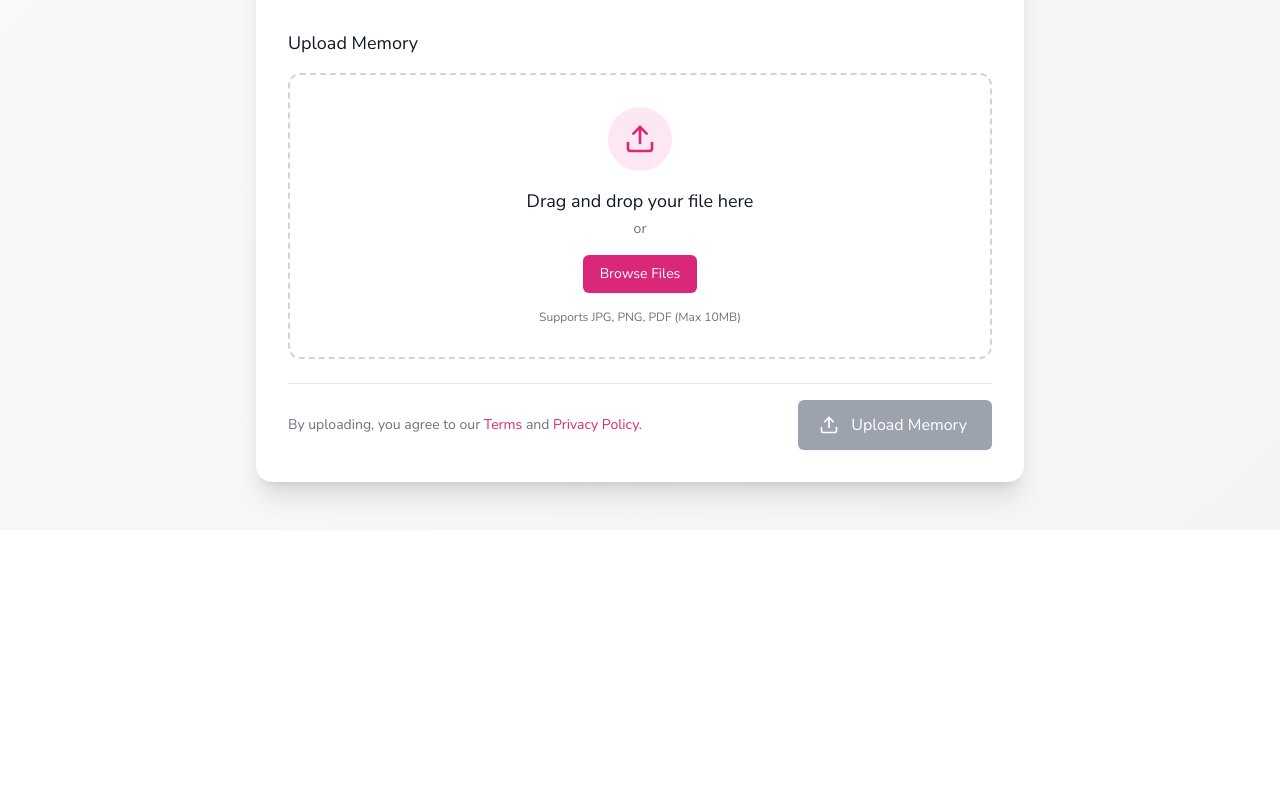
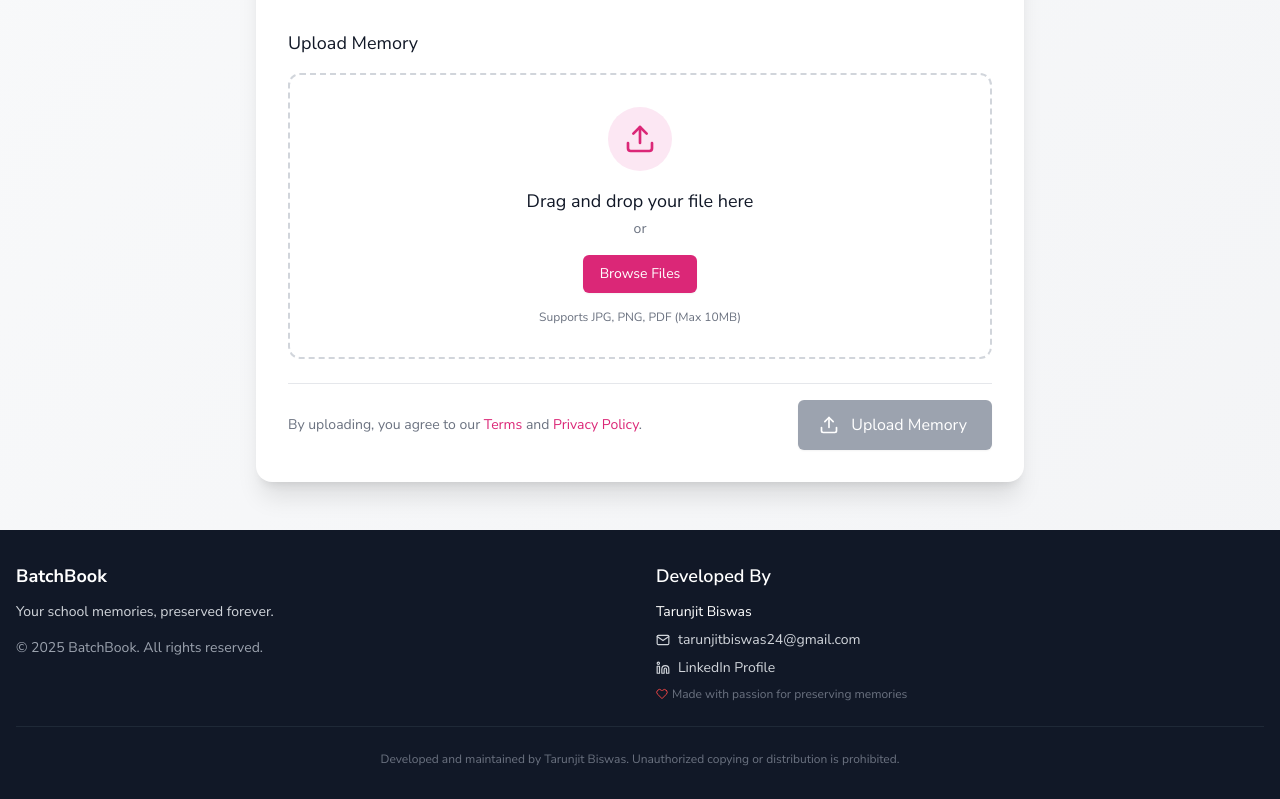
Before and after one commit to Tarunjit45/BatchBook, a Next.js app: page /upload in a window 1280 px wide. Shown: the part 663-1462 px from the top of the page. Before the commit the page ends 1193 px from the top, so only its background shows below. Built offline with nearby package versions, Linux system fonts and the light colour scheme; no server answers.

Commit message:
Add copyright info, developer credits, and footer to all pages

```diff
--- /dev/null
+++ b/components/Footer.tsx
@@ -0,0 +1,67 @@
+import { FiMail, FiLinkedin, FiHeart } from 'react-icons/fi';
+
+export default function Footer() {
+  const currentYear = new Date().getFullYear();
+
+  return (
+    <footer className="bg-gray-900 text-gray-300 mt-auto">
+      <div className="container mx-auto px-4 py-8">
+        <div className="grid grid-cols-1 md:grid-cols-2 gap-8">
+          {/* Left Section - Copyright */}
+          <div>
+            <h3 className="text-white font-bold text-lg mb-3">BatchBook</h3>
+            <p className="text-sm mb-4">
+              Your school memories, preserved forever.
+            </p>
+            <p className="text-sm text-gray-400">
+              © {currentYear} BatchBook. All rights reserved.
+            </p>
+          </div>
+
+          {/* Right Section - Developer Info */}
+          <div>
+            <h3 className="text-white font-semibold text-lg mb-3">Developed By</h3>
+            <div className="space-y-2">
+              <p className="text-sm">
+                <span className="text-white font-medium">Tarunjit Biswas</span>
+              </p>
+              <div className="flex items-center space-x-4">
+                <a
+                  href="mailto:tarunjitbiswas24@gmail.com"
+                  className="flex items-center text-sm hover:text-primary-400 transition-colors"
+                  target="_blank"
+                  rel="noopener noreferrer"
+                >
+                  <FiMail className="mr-2" />
+                  tarunjitbiswas24@gmail.com
+                </a>
+              </div>
+              <div className="flex items-center space-x-4">
+                <a
+                  href="https://www.linkedin.com/in/tarunjit-biswas-a5248131b/"
+                  className="flex items-center text-sm hover:text-primary-400 transition-colors"
+                  target="_blank"
+                  rel="noopener noreferrer"
+                >
+                  <FiLinkedin className="mr-2" />
+                  LinkedIn Profile
+                </a>
+              </div>
+              <p className="text-xs text-gray-500 mt-4 flex items-center">
+                <FiHeart className="mr-1 text-red-500" />
+                Made with passion for preserving memories
+              </p>
+            </div>
+          </div>
+        </div>
+
+        {/* Bottom Bar */}
+        <div className="border-t border-gray-800 mt-6 pt-6 text-center">
+          <p className="text-xs text-gray-500">
+            Developed and maintained by Tarunjit Biswas. Unauthorized copying or distribution is prohibited.
+          </p>
+        </div>
+      </div>
+    </footer>
+  );
+}
--- a/pages/about.tsx
+++ b/pages/about.tsx
@@ -1,5 +1,7 @@
 import Head from 'next/head';
 import Header from '@/components/Header';
+import Footer from '@/components/Footer';
+import { FiMail, FiLinkedin } from 'react-icons/fi';
 
 export default function About() {
   return (
@@ -36,14 +38,58 @@
               <li>Secure and private storage options</li>
             </ul>
 
-            <h2 className="text-2xl font-semibold text-primary-700 mt-8 mb-4">Contact Us</h2>
-            <p className="text-gray-700">
-              Have questions or feedback? We'd love to hear from you!<br />
-              Email us at: <a href="mailto:contact@batchbook.app" className="text-primary-600 hover:underline">contact@batchbook.app</a>
-            </p>
+            <h2 className="text-2xl font-semibold text-primary-700 mt-8 mb-4">Credits</h2>
+            <div className="bg-gradient-to-r from-primary-50 to-blue-50 rounded-lg p-6 mb-6">
+              <h3 className="text-lg font-semibold text-primary-800 mb-3">Special Thanks</h3>
+              <p className="text-gray-700 mb-2">
+                This project was inspired and guided by <span className="font-semibold text-primary-700">Prof. Parag Chatterjee</span>,
+                whose vision and mentorship made BatchBook possible.
+              </p>
+              <p className="text-sm text-gray-600 italic">
+                Thank you for encouraging innovation and providing the idea to preserve memories digitally.
+              </p>
+            </div>
+
+            <h2 className="text-2xl font-semibold text-primary-700 mt-8 mb-4">Developer</h2>
+            <div className="border-l-4 border-primary-600 pl-6 py-4 bg-gray-50 rounded">
+              <p className="text-lg font-semibold text-gray-900 mb-2">Tarunjit Biswas</p>
+              <p className="text-gray-700 mb-4">
+                Full-stack developer passionate about building meaningful applications that preserve memories and connect people.
+              </p>
+              <div className="space-y-2">
+                <a
+                  href="mailto:tarunjitbiswas24@gmail.com"
+                  className="flex items-center text-primary-600 hover:text-primary-700 transition-colors"
+                >
+                  <FiMail className="mr-2" />
+                  tarunjitbiswas24@gmail.com
+                </a>
+                <a
+                  href="https://www.linkedin.com/in/tarunjit-biswas-a5248131b/"
+                  target="_blank"
+                  rel="noopener noreferrer"
+                  className="flex items-center text-primary-600 hover:text-primary-700 transition-colors"
+                >
+                  <FiLinkedin className="mr-2" />
+                  Connect on LinkedIn
+                </a>
+              </div>
+            </div>
+
+            <div className="mt-8 p-4 bg-yellow-50 border-l-4 border-yellow-500 rounded">
+              <p className="text-sm text-gray-700">
+                <strong>Copyright Notice:</strong> This application and its source code are protected by copyright.
+                Unauthorized copying, distribution, or reproduction is strictly prohibited.
+              </p>
+              <p className="text-xs text-gray-600 mt-2">
+                © {new Date().getFullYear()} Tarunjit Biswas. All rights reserved.
+              </p>
+            </div>
           </div>
         </div>
       </main>
+
+      <Footer />
     </div>
   );
 }
--- a/pages/feed.tsx
+++ b/pages/feed.tsx
@@ -17,6 +17,7 @@
 import { FaHeart } from 'react-icons/fa';
 import { CopyToClipboard } from 'react-copy-to-clipboard';
 import Header from '../components/Header';
+import Footer from '../components/Footer';
 
 interface Comment {
   id: string;
@@ -602,6 +603,7 @@
           )}
         </div>
       </main>
+      <Footer />
     </div>
   );
 }
--- a/pages/index.tsx
+++ b/pages/index.tsx
@@ -5,6 +5,7 @@
 import { FiSearch, FiUpload, FiBookOpen, FiUsers, FiAward, FiArrowRight } from 'react-icons/fi';
 import Header from '@/components/Header';
 import SearchBar from '@/components/SearchBar';
+import Footer from '@/components/Footer';
 import Image from 'next/image';
 
 // Animation variants
@@ -426,6 +427,7 @@
             </motion.div>
           </div>
         </motion.main>
+        <Footer />
       </div>
   )
 }
--- a/pages/upload.tsx
+++ b/pages/upload.tsx
@@ -3,6 +3,7 @@
 import { motion, AnimatePresence } from 'framer-motion';
 import { FiUpload, FiCheck, FiX, FiLoader } from 'react-icons/fi';
 import Header from '@/components/Header';
+import Footer from '@/components/Footer';
 
 type FormData = {
   fullName: string;
@@ -415,6 +416,7 @@
           </AnimatePresence>
         </motion.div>
       </motion.main>
+      <Footer />
     </div>
   );
 }
```
